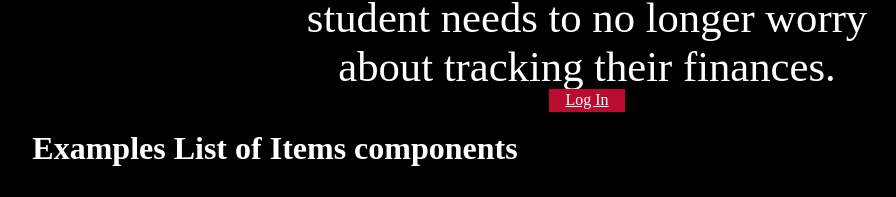
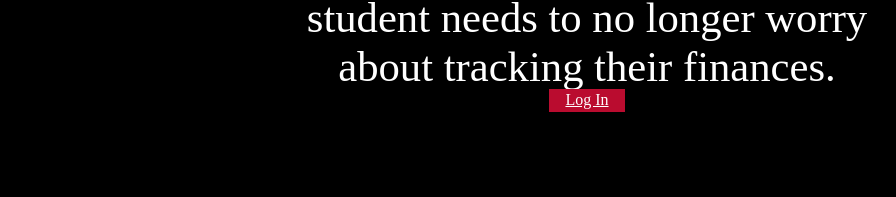
Before and after one commit to collinbrohm25/financebuddy, a React (Create React App) app: page / in a window 1280 px wide. Shown: the part 537-734 px from the top of the page, without its empty margins (365-1261 px from the left). Built offline with nearby package versions, Linux system fonts and the light colour scheme; a web font is replaced by a local one.

Commit message:
Add files via upload

```diff
--- a/src/pages/WelcomePage.js
+++ b/src/pages/WelcomePage.js
@@ -54,10 +54,8 @@ export default function WelcomePage() {
             </div>
         </div>
        <div>
-       <h1 className='example'>Examples List of Items components </h1>
+       </div>
 
-       </div>
-      <ClassLists items = {users}/>
       </>
 
     );
```
